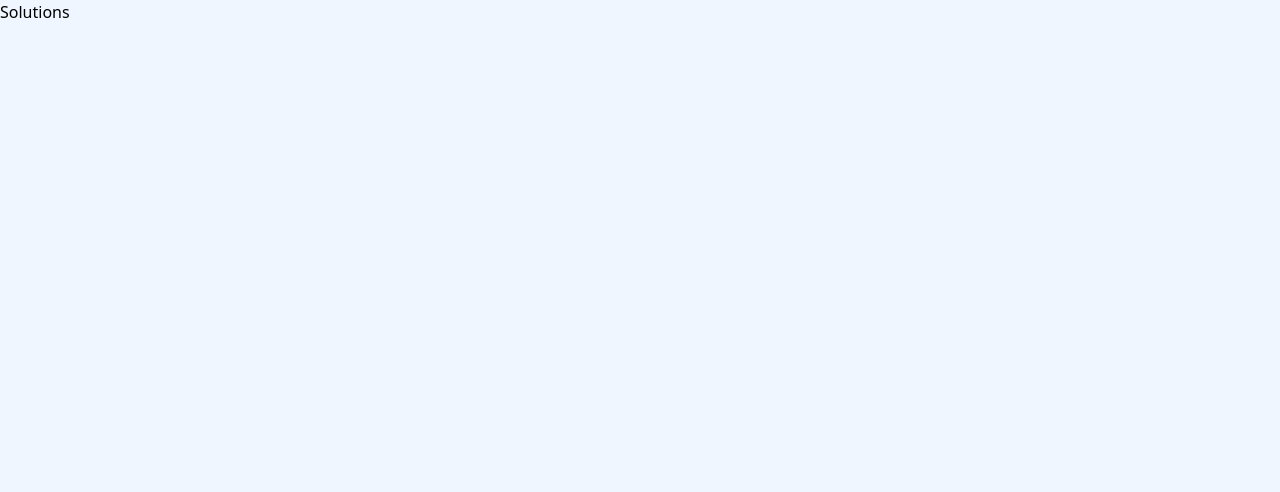
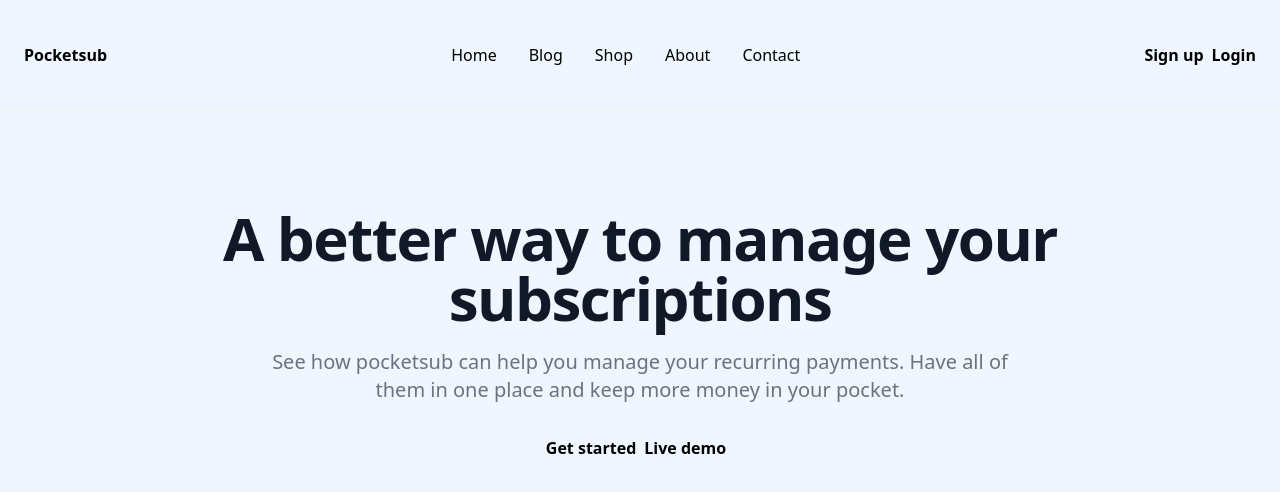
Before and after one commit to Dan86de/pocketsub-client, a Next.js app: page / in a window 1280 px wide. Shown: the top 492 px of the page. Built offline with nearby package versions, Linux system fonts and the light colour scheme.

Commit message:
Add home and register pages

```diff
--- a/app/layout.tsx
+++ b/app/layout.tsx
@@ -1,14 +1,16 @@
-import '../styles/globals.css'
+import "../styles/globals.css";
 
 export default function RootLayout({
   children,
 }: {
-  children: React.ReactNode
+  children: React.ReactNode;
 }) {
   return (
-    <html className="h-full bg-blue-50">
-      <head></head>
+    <html className="h-full bg-blue-50" lang="en">
+      <head>
+        <meta name="viewport" content="width=device-width, initial-scale=1.0" />
+      </head>
       <body className="h-full">{children}</body>
     </html>
-  )
+  );
 }
--- a/app/page.tsx
+++ b/app/page.tsx
@@ -1,23 +1,64 @@
 "use client";
 
-import { Popover } from "@headlessui/react";
+import Link from "next/link";
+
+enum Endpoints {
+  HOME = "/",
+  BLOG = "/blog",
+  SHOP = "/shop",
+  ABOUT = "/about",
+  CONTACT = "/contact",
+  REGISTER = "/register",
+  LOGIN = "/login",
+  DEMO = "/demo",
+}
 
 const IndexPage = () => {
   return (
-    <Popover className="relative">
-      <Popover.Button>Solutions</Popover.Button>
-
-      <Popover.Panel className="absolute z-10">
-        <div className="grid grid-cols-2">
-          <a href="/analytics">Analytics</a>
-          <a href="/engagement">Engagement</a>
-          <a href="/security">Security</a>
-          <a href="/integrations">Integrations</a>
+    <div
+      className="hidden sm:absolute sm:inset-y-0 sm:block sm:h-full sm:w-full"
+      aria-hidden="true"
+    >
+      <header className="mx-auto h-28 container border-b-2 border-gray-100 flex items-center px-6">
+        <h1 className="font-bold">Pocketsub</h1>
+        <div className="grow">
+          <div className="flex items-center justify-center gap-8">
+            <Link href={Endpoints.HOME}>Home</Link>
+            <Link href={Endpoints.BLOG}>Blog</Link>
+            <Link href={Endpoints.SHOP}>Shop</Link>
+            <Link href={Endpoints.ABOUT}>About</Link>
+            <Link href={Endpoints.CONTACT}>Contact</Link>
+          </div>
         </div>
-
-        <img src="/solutions.jpg" alt="" />
-      </Popover.Panel>
-    </Popover>
+        <Link href={Endpoints.REGISTER} className="mr-2 font-bold">
+          Sign up
+        </Link>
+        <Link href={Endpoints.LOGIN} className="font-bold">
+          Login
+        </Link>
+      </header>
+      <main className="mx-auto mt-16 max-w-5xl px-4 sm:mt-24">
+        <div className="text-center">
+          <h1 className="text-4xl font-bold tracking-tight text-gray-900 sm:text-5xl md:text-6xl">
+            <span className="block xl:inline">
+              A better way to manage your subscriptions
+            </span>
+          </h1>
+          <p className="mx-auto mt-3 max-w-md text-base text-gray-500 sm:text-lg md:mt-5 md:max-w-3xl md:text-xl">
+            See how pocketsub can help you manage your recurring payments. Have
+            all of them in one place and keep more money in your pocket.
+          </p>
+          <div className="mx-auto mt-5 max-w-md sm:flex sm:justify-center md:mt-8">
+            <Link href={Endpoints.REGISTER} className="mr-2 font-bold">
+              Get started
+            </Link>
+            <Link href={Endpoints.DEMO} className="mr-2 font-bold">
+              Live demo
+            </Link>
+          </div>
+        </div>
+      </main>
+    </div>
   );
 };
 
--- a/app/register/page.tsx
+++ b/app/register/page.tsx
@@ -2,11 +2,6 @@
   return (
     <div className="flex min-h-screen flex-col justify-center py-12 sm:px-6 lg:px-8">
       <div className="sm:mx-auto sm:w-full sm:max-w-md">
-        <img
-          className="mx-auto h-12 w-auto"
-          src="https://tailwindui.com/img/logos/mark.svg?color=indigo&shade=600"
-          alt="Your Company"
-        />
         <h2 className="mt-6 text-center text-3xl font-bold tracking-tight text-gray-900">
           Get started for free
         </h2>
@@ -28,7 +23,7 @@
                   type="name"
                   autoComplete="name"
                   required
-                  className="block w-full appearance-none rounded-md border border-gray-300 px-3 py-2 placeholder-gray-400 shadow-sm focus:border-indigo-500 focus:outline-none focus:ring-indigo-500 sm:text-sm"
+                  className="block w-full appearance-none rounded-md border border-gray-300 px-3 py-2 placeholder-gray-400 shadow-sm focus:border-black focus:outline-none focus:ring-black sm:text-sm"
                 />
               </div>
             </div>
@@ -46,7 +41,7 @@
                   type="email"
                   autoComplete="email"
                   required
-                  className="block w-full appearance-none rounded-md border border-gray-300 px-3 py-2 placeholder-gray-400 shadow-sm focus:border-indigo-500 focus:outline-none focus:ring-indigo-500 sm:text-sm"
+                  className="block w-full appearance-none rounded-md border border-gray-300 px-3 py-2 placeholder-gray-400 shadow-sm focus:border-black focus:outline-none focus:ring-black sm:text-sm"
                 />
               </div>
             </div>
@@ -64,7 +59,7 @@
                   type="password"
                   autoComplete="current-password"
                   required
-                  className="block w-full appearance-none rounded-md border border-gray-300 px-3 py-2 placeholder-gray-400 shadow-sm focus:border-indigo-500 focus:outline-none focus:ring-indigo-500 sm:text-sm"
+                  className="block w-full appearance-none rounded-md border border-gray-300 px-3 py-2 placeholder-gray-400 shadow-sm focus:border-black focus:outline-none focus:ring-black sm:text-sm"
                 />
               </div>
             </div>
@@ -72,7 +67,7 @@
             <div>
               <button
                 type="submit"
-                className="flex w-full justify-center rounded-md border border-transparent bg-indigo-600 py-2 px-4 text-sm font-medium text-white shadow-sm hover:bg-indigo-700 focus:outline-none focus:ring-2 focus:ring-indigo-500 focus:ring-offset-2"
+                className="flex w-full justify-center rounded-md border border-transparent bg-black py-2 px-4 text-sm font-medium text-white shadow-sm hover:bg-black focus:outline-none focus:ring-2 focus:ring-black focus:ring-offset-2"
               >
                 Sign up
               </button>
```
